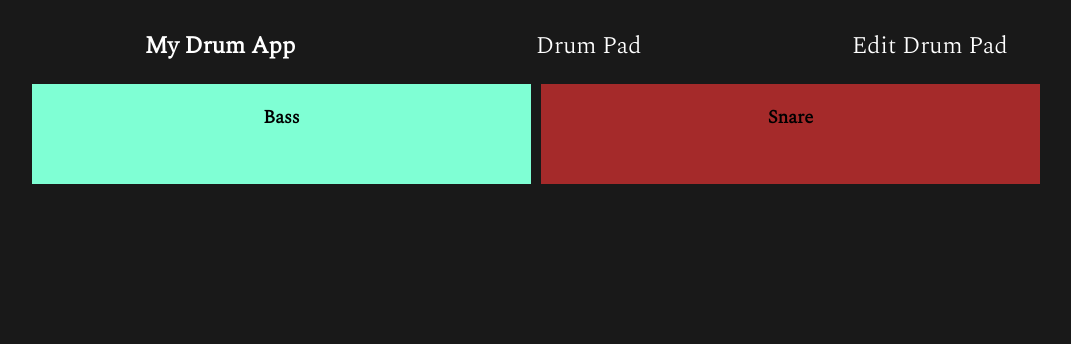
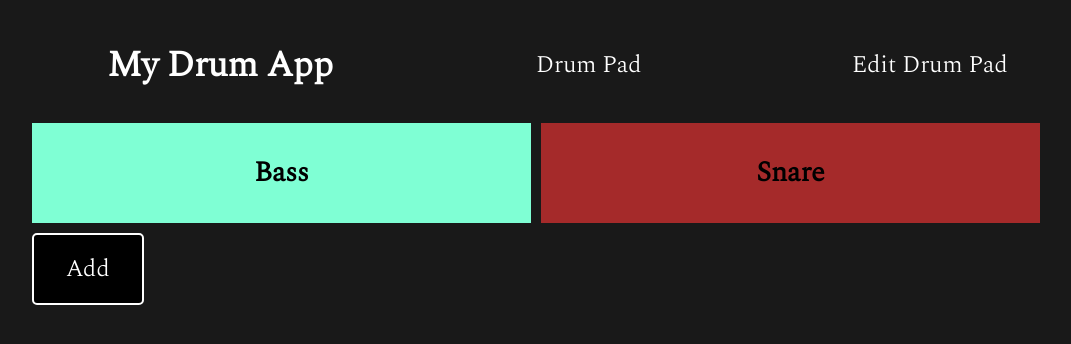
Before and after one commit to dwinniford/my-drum-app, an Angular app: page / in a window 1280 px wide. Shown: the top 344 px of the page, without its empty margins (104-1175 px from the left). Built offline with nearby package versions, Linux system fonts and the light colour scheme.

Commit message:
add buttons adds hat

```diff
--- a/src/app/drum-block/drum-block.component.css
+++ b/src/app/drum-block/drum-block.component.css
@@ -1,8 +1,19 @@
 h1 {
     opacity: 0;
+    height: 0px;
     transition: all .5s ease;
 }
 
 .tapping h1 {
     opacity: 1;
+    height: 100%;
 }
+
+.tapping h3 {
+    opacity: 0;
+    height: 0px;
+    margin: 0px;
+}
+h3 {
+    transition: all .5s ease;
+}
--- a/src/app/drum-block/drum-block.component.ts
+++ b/src/app/drum-block/drum-block.component.ts
@@ -13,15 +13,10 @@ export class DrumBlockComponent implements OnInit {
   ngOnInit(): void {
   }
   tap(event) {
-    // console.log(event.target)
-    // event.target.classList.add("tapping")
     this.hasTapping = true
     setTimeout(()=> {
       this.hasTapping = false
     }, 2000)
   }
-  unTap() {
-    document.querySelector(".tapping").classList.remove("tapping")
-  }
 
 }
--- a/src/app/drumset/drumset.component.html
+++ b/src/app/drumset/drumset.component.html
@@ -1,3 +1,4 @@
 <div class="drum-grid">
     <app-drum-block *ngFor="let drum of drums"  [drum]="drum" class="drum-block"></app-drum-block>
+    <div><button (click)="addDrum()">Add</button></div>
 </div>
--- a/src/app/drumset/drumset.component.ts
+++ b/src/app/drumset/drumset.component.ts
@@ -13,4 +13,8 @@ export class DrumsetComponent implements OnInit {
   ngOnInit(): void {
   }
 
+  addDrum() {
+     drums.push({name: "Hat", sound: "ch"})
+  }
+
 }
--- a/src/styles.css
+++ b/src/styles.css
@@ -7,4 +7,15 @@
 body {
     background-color: rgba(0,0,0,.9);
     font-family: spectral;
+    font-size: 1.5rem;
 }
+
+button {
+    font-family: spectral;
+    background-color: black;
+    color: white;
+    border: 2px solid #fff;
+    border-radius: 5px;
+    padding: 1rem 2rem;
+    font-size: 1.5rem;
+}
```
Also changed, not shown: src/app/drumset/drumset.component.css (line endings or trailing spaces).
